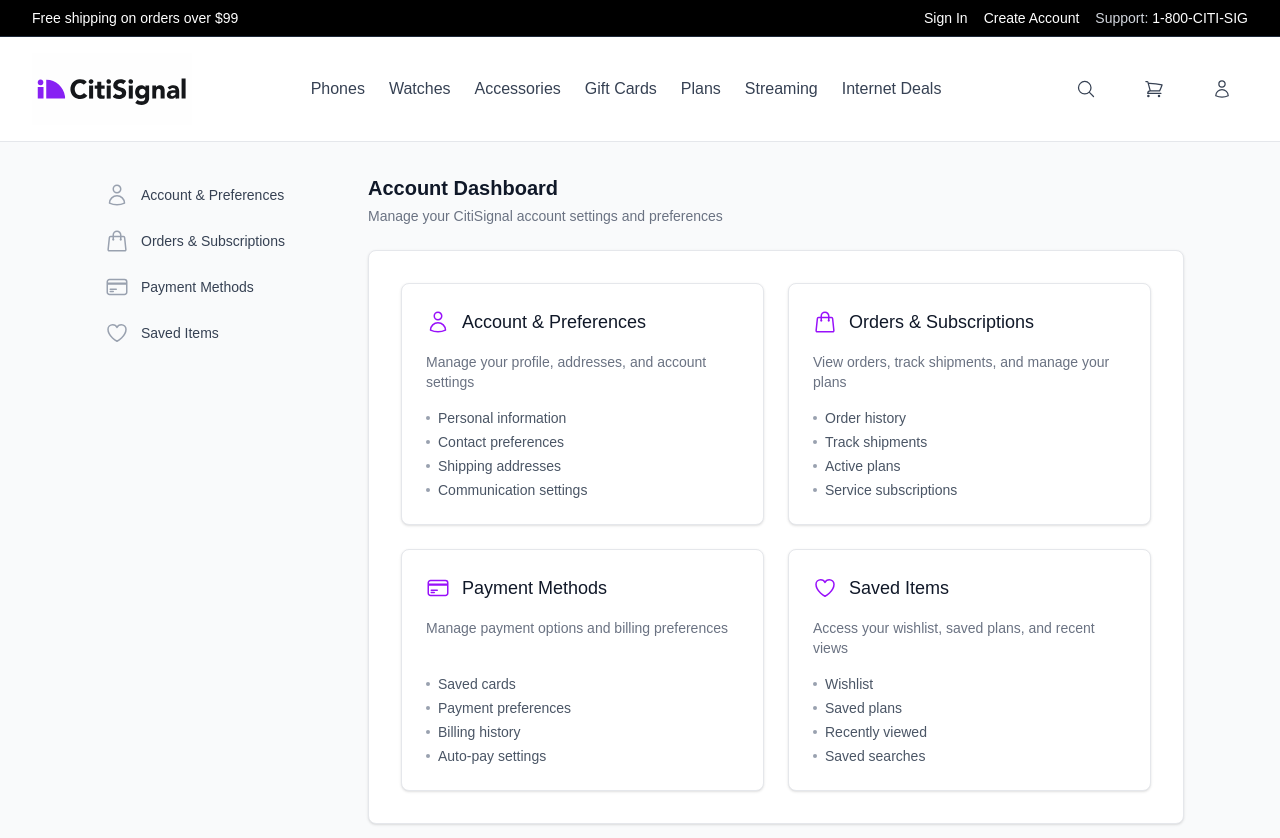
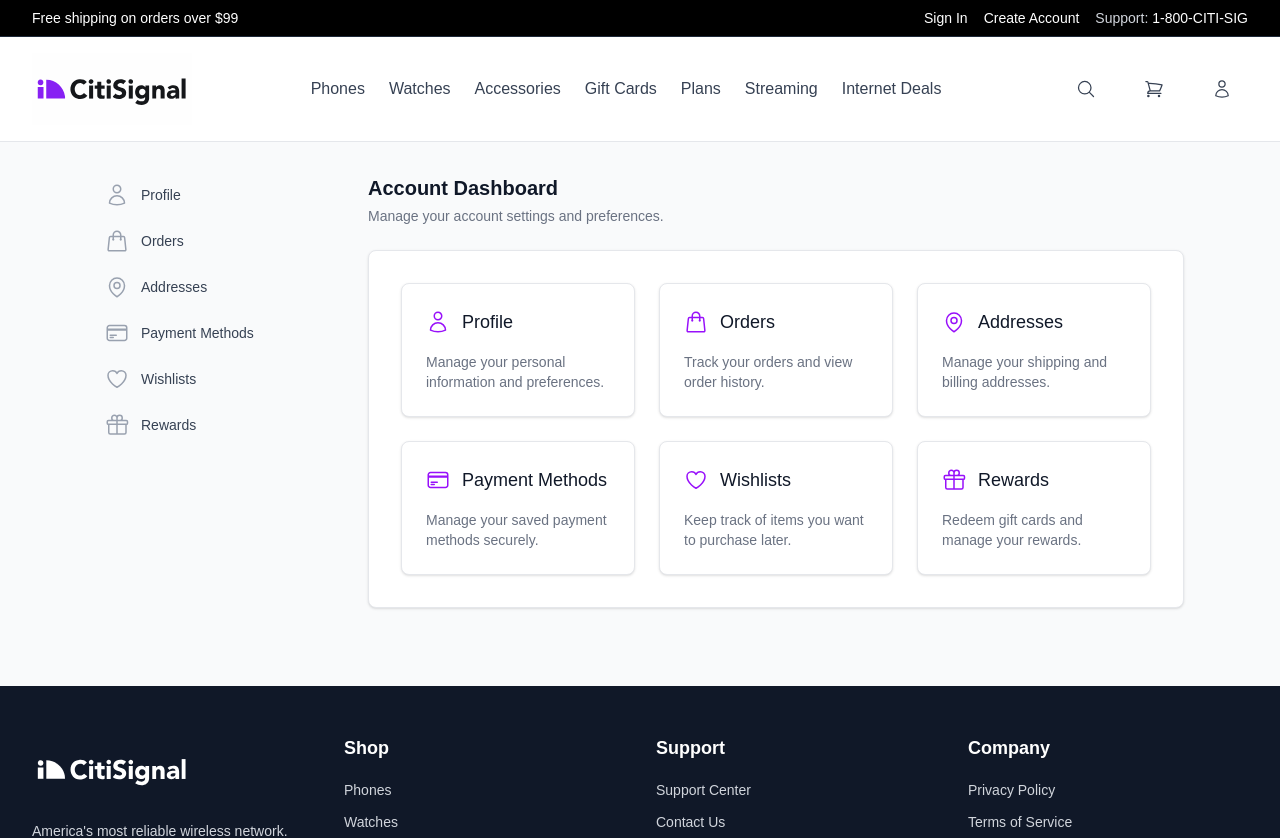
Before and after one commit to skukla/citisignal-nextjs, a Next.js app: page /account/dashboard in a window 1280 px wide. Shown: the top 838 px of the page. Built offline with nearby package versions, Linux system fonts and the light colour scheme.

Commit message:
feat: update account dashboard with new sections and navigation

```diff
--- a/src/app/account/dashboard/page.tsx
+++ b/src/app/account/dashboard/page.tsx
@@ -4,6 +4,7 @@ import { AccountDashboard } from '@/components/layout/Account/AccountDashboard';
 import AccountSection from '@/components/ui/layout/AccountSection';
 import { useAccountNavigation } from '@/components/layout/Account/useAccountNavigation';
 import { dashboardConfig } from '@/data/account/dashboard';
+import type { DashboardSectionId } from '@/components/layout/Account/Account.types';
 import Link from 'next/link';
 
 export default function DashboardPage() {
@@ -15,10 +16,12 @@ export default function DashboardPage() {
         title={dashboardConfig.title}
         description={dashboardConfig.description}
       >
-        <div className="grid grid-cols-1 sm:grid-cols-2 gap-6 p-8 max-w-4xl">
-          {navigation.map((item) => {
+        <div className="grid grid-cols-1 sm:grid-cols-2 lg:grid-cols-3 gap-6 p-8 max-w-6xl">
+          {navigation
+            .filter(item => item.id !== 'dashboard')
+            .map((item) => {
               const Icon = item.icon;
-            const sectionConfig = dashboardConfig.sections[item.id];
+              const sectionConfig = dashboardConfig.sections[item.id as DashboardSectionId];
 
               return (
                 <Link
@@ -32,17 +35,9 @@ export default function DashboardPage() {
                       {item.label}
                     </h3>
                   </div>
-                <p className="text-sm text-gray-500 mb-4">
+                  <p className="text-sm text-gray-500">
                     {sectionConfig.description}
                   </p>
-                <ul className="text-sm text-gray-600 space-y-1 mt-auto">
-                  {sectionConfig.features.map((feature) => (
-                    <li key={feature} className="flex items-center">
-                      <span className="w-1 h-1 bg-gray-400 rounded-full mr-2" />
-                      {feature}
-                    </li>
-                  ))}
-                </ul>
                 </Link>
               );
             })}
--- a/src/components/layout/Account/AccountDashboard.tsx
+++ b/src/components/layout/Account/AccountDashboard.tsx
@@ -13,7 +13,7 @@ export function AccountDashboard({ children }: AccountDashboardProps) {
   const { navigation, isActive } = useAccountNavigation();
 
   return (
-    <div className="py-8 px-4 sm:px-6 lg:px-8">
+    <div className="min-h-[calc(100vh-16rem)] py-8 px-4 sm:px-6 lg:px-8">
       <div className="flex flex-col lg:flex-row gap-8">
         {/* Navigation Sidebar */}
         <div className="lg:w-60 flex-shrink-0">
--- a/src/data/account/dashboard.ts
+++ b/src/data/account/dashboard.ts
@@ -1,48 +1,32 @@
-export type AccountSectionId = 'profile' | 'orders' | 'payment' | 'saved';
+import type { DashboardSectionId, DashboardSection } from '@/components/layout/Account/Account.types';
 
 export const dashboardConfig = {
   title: 'Account Dashboard',
-  description: 'Manage your CitiSignal account settings and preferences',
+  description: 'Manage your account settings and preferences.',
   sections: {
     profile: {
-      title: 'Account & Preferences',
-      description: 'Manage your profile, addresses, and account settings',
-      features: [
-        'Personal information',
-        'Contact preferences',
-        'Shipping addresses',
-        'Communication settings'
-      ]
+      title: 'Profile',
+      description: 'Manage your personal information and preferences.'
     },
     orders: {
-      title: 'Orders & Subscriptions',
-      description: 'View orders, track shipments, and manage your plans',
-      features: [
-        'Order history',
-        'Track shipments',
-        'Active plans',
-        'Service subscriptions'
-      ]
+      title: 'Orders',
+      description: 'Track your orders and view order history.'
+    },
+    addresses: {
+      title: 'Addresses',
+      description: 'Manage your shipping and billing addresses.'
     },
     payment: {
       title: 'Payment Methods',
-      description: 'Manage payment options and billing preferences',
-      features: [
-        'Saved cards',
-        'Payment preferences',
-        'Billing history',
-        'Auto-pay settings'
-      ]
+      description: 'Manage your saved payment methods securely.'
     },
-    saved: {
-      title: 'Saved Items',
-      description: 'Access your wishlist, saved plans, and recent views',
-      features: [
-        'Wishlist',
-        'Saved plans',
-        'Recently viewed',
-        'Saved searches'
-      ]
+    wishlists: {
+      title: 'Wishlists',
+      description: 'Keep track of items you want to purchase later.'
+    },
+    rewards: {
+      title: 'Rewards',
+      description: 'Redeem gift cards and manage your rewards.'
     }
-  }
-} as const;
+  } satisfies Record<DashboardSectionId, DashboardSection>
+};
--- a/src/data/account/navigation.ts
+++ b/src/data/account/navigation.ts
@@ -1,34 +1,47 @@
 import {
   UserIcon,
   ShoppingBagIcon,
+  MapPinIcon,
+  CreditCardIcon,
   HeartIcon,
-  CreditCardIcon
+  GiftIcon
 } from '@heroicons/react/24/outline';
-import type { AccountSectionId } from './dashboard';
 
 export const accountNavigation = [
   {
-    id: 'profile' as AccountSectionId,
-    label: 'Account & Preferences',
+    id: 'profile',
+    label: 'Profile',
     href: '/account/profile',
     icon: UserIcon
   },
   {
-    id: 'orders' as AccountSectionId,
-    label: 'Orders & Subscriptions',
+    id: 'orders',
+    label: 'Orders',
     href: '/account/orders',
     icon: ShoppingBagIcon
   },
   {
-    id: 'payment' as AccountSectionId,
+    id: 'addresses',
+    label: 'Addresses',
+    href: '/account/addresses',
+    icon: MapPinIcon
+  },
+  {
+    id: 'payment',
     label: 'Payment Methods',
     href: '/account/payment',
     icon: CreditCardIcon
   },
   {
-    id: 'saved' as AccountSectionId,
-    label: 'Saved Items',
-    href: '/account/saved',
+    id: 'wishlists',
+    label: 'Wishlists',
+    href: '/account/wishlists',
     icon: HeartIcon
+  },
+  {
+    id: 'rewards',
+    label: 'Rewards',
+    href: '/account/rewards',
+    icon: GiftIcon
   }
 ];
```
Lines whose indentation alone changed are shown as unchanged.
